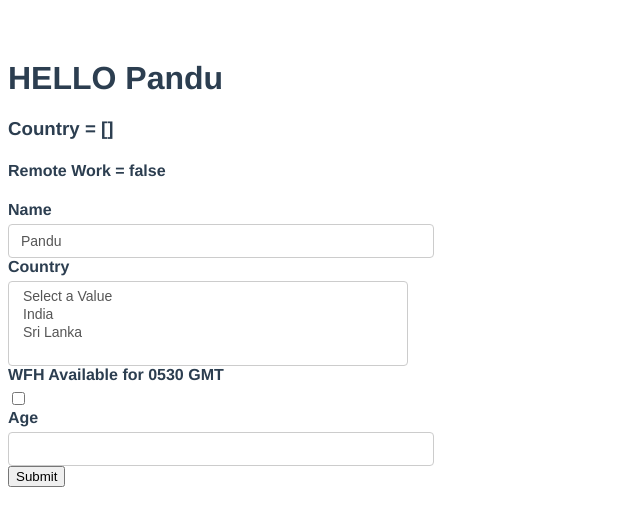
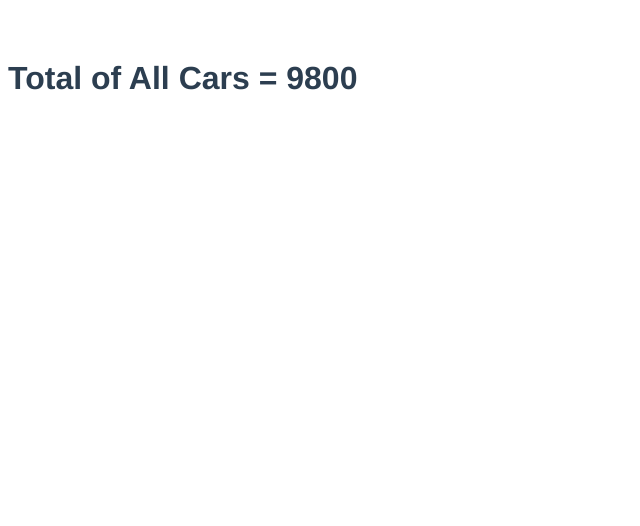
Before and after one commit to p4nduxcv/vue-js-starter, a Vue app: page / in a window 1280 px wide. Shown: the top 526 px of the page, without its empty margins (0-640 px from the left). Built offline with nearby package versions, Linux system fonts and the light colour scheme.

Commit message:
Computed Properties

```diff
--- a/src/App.vue
+++ b/src/App.vue
@@ -1,37 +1,8 @@
 <template>
-  <h1>HELLO {{ formValues.name }}</h1>
-  <h3>Country = {{ formValues.country }}</h3>
-  <h4>Remote Work = {{ formValues.remoteWork }}</h4>
-
-  <form @submit="submitForm">
-    <div>
-      <label for="name">Name</label>
-      <input type="text" id="name" v-model="formValues.name" />
-    </div>
-
-    <div>
-      <label for="country">Country</label>
-      <select multiple id="country" v-model="formValues.country">
-        <option value="">Select a Value</option>
-        <option value="india">India</option>
-        <option value="srilanka">Sri Lanka</option>
-      </select>
-    </div>
-
-    <div>
-      <label for="remoteWork">WFH Available for 0530 GMT</label>
-      <input type="checkbox" id="remoteWork" v-model="formValues.name" />
-    </div>
-
-    <div>
-      <label for="age">Age</label>
-      <input type="text" id="age" v-model.number="formValues.age" />
-    </div>
-
-    <div>
-      <button>Submit</button>
-    </div>
-  </form>
+  <h1>
+    Total of All Cars =
+    {{ tot }}
+  </h1>
 </template>
 
 <script>
@@ -40,18 +11,21 @@ export default {
   components: {},
   data() {
     return {
-      formValues: {
-        name: "Pandu",
-        country: [],
-        remoteWork: false,
-        age: null,
-      },
+      cars: [
+        { id: 1, model: "Toyota", price: 800 },
+        { id: 2, model: "Suzuki", price: 9000 },
+      ],
     };
   },
   methods: {
     submitForm(event) {
       event.preventDefault();
       console.log(event);
+    },
+  },
+  computed: {
+    tot() {
+      return this.cars.reduce((acc, curr) => (acc = acc + curr.price), 0);
     },
   },
 };
```
